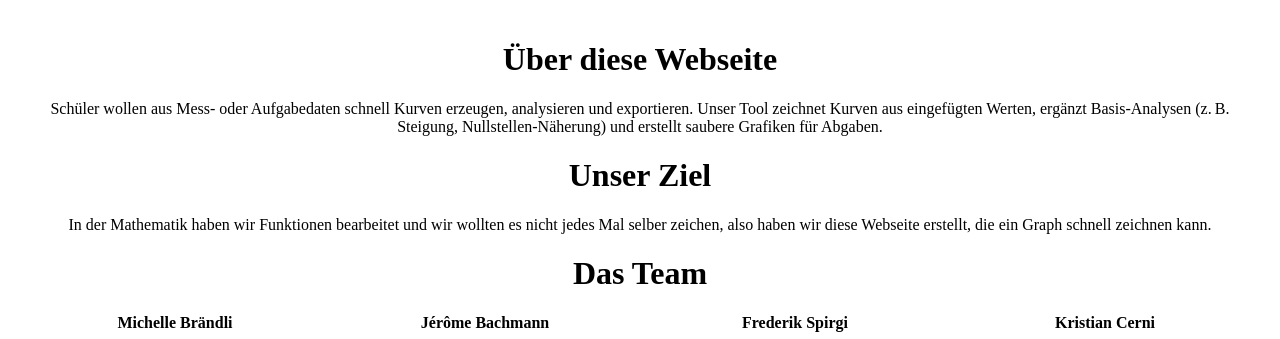
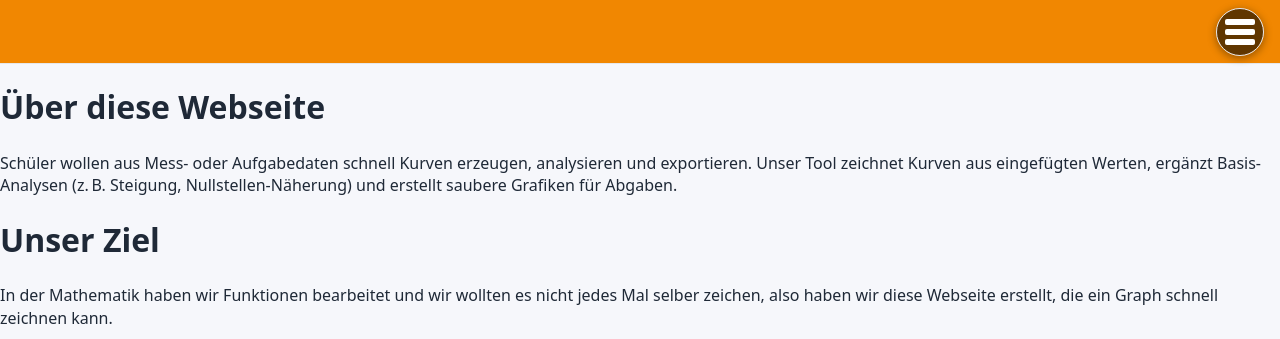
Before and after one commit to KrisHD1337/KSH-Hackathon, a Flask app: template templates/about.html in a window 1280 px wide. Shown: the top 339 px of the page. Run offline with Flask 3, Linux system fonts and the light colour scheme; the template is opened without the code that fills it, so the values that code supplies are empty.

Commit message:
changed about page, adding css

```diff
--- a/app.py
+++ b/app.py
@@ -55,6 +55,10 @@ def primenumber(number):
 @app.route("/")
 def home():
     return render_template("index.html")
+
+@app.route("/about")
+def home():
+    return render_template("about.html")
 
 
 @app.route("/curves", methods=["GET", "POST"])
--- a/static/styles.css
+++ b/static/styles.css
@@ -1,12 +1,13 @@
 :root {
     --header-h: 64px;
     --bg: #f6f7fb;
-    --panel: #ffffff;
+    --panel: #f18701;
     --text: #1f2937;
     --muted: #6b7280;
     --accent: #2563eb;
     --border: #e5e7eb;
     --shadow: 0 1px 2px rgba(0, 0, 0, 0.06), 0 2px 6px rgba(0, 0, 0, 0.06);
+    --side: #f7b801;
 }
 
 @media (prefers-color-scheme: dark) {
--- a/templates/about.html
+++ b/templates/about.html
@@ -3,178 +3,34 @@
 <head>
     <meta charset="UTF-8">
     <title>Title</title>
+    <link rel="stylesheet" href="/static/styles.css"/>
     <script type="module" src="https://unpkg.com/ionicons@7.1.0/dist/ionicons/ionicons.esm.js"></script>
     <script nomodule src="https://unpkg.com/ionicons@7.1.0/dist/ionicons/ionicons.js"></script>
 </head>
-<style>
-    nav ion-icon {
-        font-size: 1.5rem;
-        margin-right: 10px;
-        cursor: pointer;
-    }
-
-    nav a {
-        text-decoration: none;
-        color: #ffffff;
-        margin-right: 20px;
-        font-weight: bold;
-    }
-
-    main {
-        padding: 20px;
-        text-align: center;
-        flex: 1;
-    }
-
-    .contact-list {
-        flex-wrap: wrap;
-        align-items: center;
-        box-sizing: border-box;
-        display: flex;
-        margin: 0 auto;
-        position: relative;
-        justify-content: center;
-    }
-
-    .contact-item {
-        display: flex;
-        flex-basis: calc(25% - 20px);
-        align-items: center;
-        flex-direction: column;
-        position: relative;
-        margin: 0 auto;
-        box-sizing: border-box;
-        justify-content: center;
-    }
-
-    .contact-link img {
-        border-radius: 50%;
-        width: 215px;
-        height: 215px;
-        object-fit: cover;
-        margin: 0 auto;
-    }
-
-    .contact-name {
-        text-align: center;
-        justify-content: center;
-        align-items: center;
-        z-index: 1;
-        margin-bottom: 10px;
-    }
-
-    .contact-link {
-        border-radius: 50%;
-        width: 215px;
-        height: 215px;
-        position: relative;
-        overflow: hidden;
-        flex-basis: calc(100% / 4 - 20px);
-        justify-content: center;
-        margin: 0 auto;
-        align-items: center;
-        aspect-ratio: 1 / 1;
-        display: flex;
-        box-sizing: border-box;
-        color: white;
-    }
-
-    .contact-link .icon {
-        font-family: 'Ionicons', sans-serif;
-        font-size: 1.2rem;
-        position: absolute;
-        text-align: center;
-        align-items: center;
-        justify-content: center;
-        flex-direction: column;
-        display: flex;
-        width: 150px;
-        top: 50%;
-        left: 150%;
-        transform: translate(-50%, -50%);
-        transition: left 0.5s ease-in-out;
-        z-index: 1;
-    }
-
-    .contact-link:hover .icon {
-        left: 50%;
-    }
-
-    .contact-link::before {
-        content: "";
-        background-color: rgba(0, 0, 0, 0.6);
-        position: absolute;
-        top: 0;
-        left: 100%;
-        width: 215px;
-        height: 215px;
-        clip-path: circle(50%);
-        transition: left 0.5s ease-in-out;
-        z-index: 0;
-    }
-
-    .contact-link:hover::before {
-        left: 0;
-    }
-
-    .content_section {
-        width: 100%;
-        height: auto;
-        box-sizing: border-box;
-    }
-
-    .time_section {
-        width: 100%;
-        height: auto;
-        box-sizing: border-box;
-    }
-
-    .impressum {
-        flex-wrap: wrap;
-        align-items: center;
-        box-sizing: border-box;
-        display: flex;
-        margin: 0 auto;
-        position: relative;
-        overflow: hidden;
-        justify-content: center;
-    }
-
-    .impressum p {
-        font-size: 0.8rem;
-    }
-
-    .impressum-item {
-        display: flex;
-        flex-basis: calc(100% / 4 - 20px);
-        align-items: center;
-        flex-direction: column;
-        position: relative;
-        margin: 0 auto;
-        box-sizing: border-box;
-        text-align: center;
-        padding: 5px
-    }
-
-    body, html {
-        flex-direction: column;
-        justify-content: center;
-        align-items: center;
-        height: 100%;
-        margin: 0;
-        padding: 0;
-        box-sizing: border-box;
-    }
-</style>
-
 <body>
+<header>
+    <nav>
+        <button class="hamburger" aria-label="Toggle menu">
+            <span class="bar"></span>
+            <span class="bar"></span>
+            <span class="bar"></span>
+        </button>
+        <div class="nav-menu">
+            <a href="/about">About</a>
+            <a href="/">Kurven Berechnung</a>
+        </div>
+    </nav>
+</header>
 <main>
+    <div>
         <h1>Über diese Webseite</h1>
         <p>Schüler wollen aus Mess- oder Aufgabedaten schnell Kurven erzeugen, analysieren und exportieren. Unser Tool
             zeichnet
             Kurven aus eingefügten Werten, ergänzt Basis-Analysen (z. B. Steigung, Nullstellen-Näherung) und erstellt
             saubere
             Grafiken für Abgaben.</p>
+    </div>
+
 
     <h1>Unser Ziel</h1>
     <p>In der Mathematik haben wir Funktionen bearbeitet und wir wollten es nicht jedes Mal selber zeichen, also haben
@@ -232,4 +88,5 @@
     </article>
 </main>
 </body>
+<script type="module" src="/static/js/nav.js"></script>
 </html>
--- a/templates/index.html
+++ b/templates/index.html
@@ -15,7 +15,8 @@
             <span class="bar"></span>
         </button>
         <div class="nav-menu">
-            <a href="/primenumber">primenumber</a>
+            <a href="/about">About</a>
+            <a href="/">Kurven Berechnung</a>
         </div>
     </nav>
     <button type="button" id="export-button">Export</button>
```
Also changed, not shown: other parts of static/styles.css (+133 -2 lines). Lines whose indentation alone changed are shown as unchanged.
